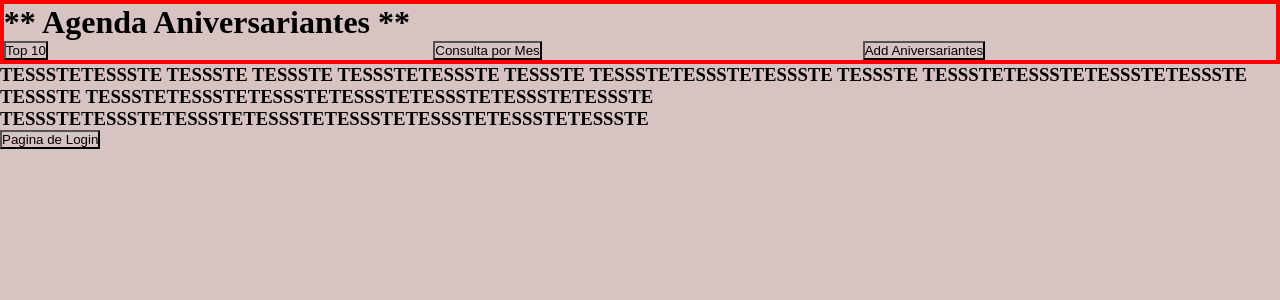
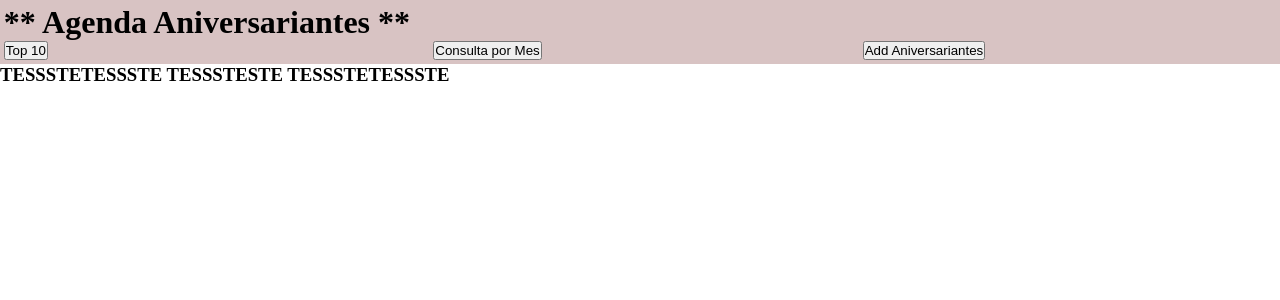
Before and after one commit to Luciara-Abreu/API_Aniversariantes_POSTGRES_FRONT, a React (Create React App) app: page / in a window 1280 px wide. Shown: the top 300 px of the page. Built offline with nearby package versions, Linux system fonts and the light colour scheme.

Commit message:
adjusting header and body

```diff
--- a/src/App/components/styles.ts
+++ b/src/App/components/styles.ts
@@ -1,17 +1,22 @@
 import styled from "styled-components";
 
 const HeaderContainer = styled.div`
-background: red;
-padding: 0.3% 0.3%;
+  margin: 0;
+  padding: 0.3% 0.3%;
+  box-sizing: border-box;
+  background: #d8c3c3;
+  box-sizing: border-box;
 `
 const ButtonContainer = styled.div`
   width: 100%;
   display: grid;
   grid-template-columns: 1fr 1fr 1fr;
+  justify-content: space-between;
   gap: 1rem;
+  //background: red; // cor para visualização de exemplo
 `
 const Button =styled.div`
-width: 100%;
+width: auto;
 gap: 1rem;
 `
 export {
--- a/src/App/pages/dashboard/index.tsx
+++ b/src/App/pages/dashboard/index.tsx
@@ -1,36 +1,16 @@
 //import { useRef } from 'react';
-import { useHistory } from 'react-router-dom';
 import Header from '../../components/Header';
-import { Container, Body } from './styles';
+import { ContainerDash, Body } from './styles';
 
 export const Dashboard = () => {
-  const history = useHistory();
-
-  const handleClick = () => {
-    history.push('/entrar')
-  }
 
   return (
-    <Container>
+    <ContainerDash>
       <Header />
-
       <Body>
-      <div>
-      <h3> TESSSTETESSSTE
-      TESSSTE
-      TESSSTE TESSSTETESSSTE
-      TESSSTE TESSSTETESSSTETESSSTE
-      TESSSTE TESSSTETESSSTETESSSTETESSSTE
-      TESSSTE
-      TESSSTETESSSTETESSSTETESSSTETESSSTETESSSTETESSSTE
-      TESSSTETESSSTETESSSTETESSSTETESSSTETESSSTETESSSTETESSSTE </h3>
-      </div>
-
-      <div>
-        <button onClick={handleClick}>Pagina de Login</button>
-      </div>
+      <h3> TESSSTETESSSTE TESSSTESTE TESSSTETESSSTE </h3>
       </Body>
-    </Container>
+    </ContainerDash>
   );
 }
       // <div>
--- a/src/App/pages/dashboard/styles.ts
+++ b/src/App/pages/dashboard/styles.ts
@@ -1,19 +1,17 @@
 import styled from 'styled-components'
 
-const Container = styled.div`
-width: 100%;
-box-sizing: border-box;
-background: black;
-
+const ContainerDash = styled.div`
+  height: 100vh;
+  width: 100vw;
 `
 
 const Body = styled.div`
-  width: 100%;
+  width: 100%
 `
 
 
 
 export {
-  Container,
+  ContainerDash,
   Body
 }
--- a/src/global/styles.css
+++ b/src/global/styles.css
@@ -1,12 +1,9 @@
 * {
   margin: 0;
   padding: 0;
-  box-sizing: border-box;
-  background: #d8c3c3;
 }
 
 body,
 #root {
   height: 100%;
-  background-color: #f4f4f4;
 }
```
Also changed, not shown: 1 other file (tests, documents, lock files or other folders).
